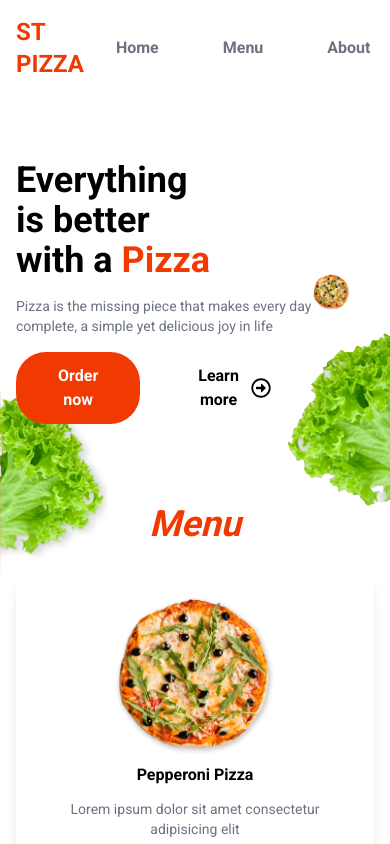
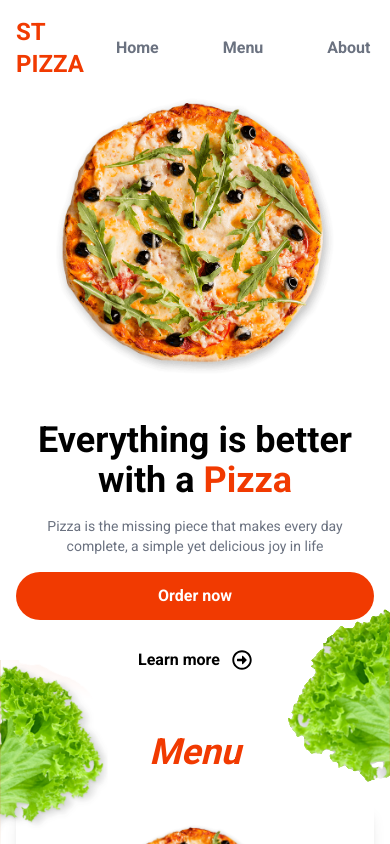
Before and after one commit to nphn2028thief/food-ordering, a Next.js app: page / in a window 390 px wide. Shown: the top 844 px of the page. Built offline with nearby package versions, Linux system fonts and the light colour scheme.

Commit message:
Implement responsive for banner section

```diff
--- a/src/app/(home)/page.tsx
+++ b/src/app/(home)/page.tsx
@@ -33,7 +33,7 @@ const HomePage = () => {
 
       <section className="my-14">
         <SectionHeader title="Don't hesitate to contact us" />
-        <div className="text-2xl xl:text-3xl text-center mt-6 underline">
+        <div className="text-xl md:text-2xl xl:text-3xl text-center mt-6 underline">
           <a href="tel:+84777498646">+84777498646</a>
         </div>
       </section>
--- a/src/components/features/Banner/index.tsx
+++ b/src/components/features/Banner/index.tsx
@@ -6,17 +6,17 @@ import Button from "@/components/common/Button";
 
 const Banner = () => {
   return (
-    <section style={{ gridTemplateColumns: "0.4fr 0.6fr" }} className="grid">
-      <div className="flex flex-col gap-4 py-16">
+    <section className="flex flex-col-reverse md:grid md:grid-cols-banner-responsive gap-3 lg:grid-cols-banner">
+      <div className="flex flex-col gap-4 text-center md:text-start py-8 md:py-16">
         <h1 className="text-4xl font-semibold">
-          Everything <br /> is better <br /> with a{" "}
+          Everything <br className="hidden md:inline" /> is better <br /> with a{" "}
           <span className="text-primary">Pizza</span>
         </h1>
         <p className="text-gray-500 text-sm">
           Pizza is the missing piece that makes every day complete, a simple yet
           delicious joy in life
         </p>
-        <div className="flex gap-4">
+        <div className="flex flex-col md:flex-row gap-4">
           <Button primary className="!font-semibold">
             Order now
           </Button>
@@ -29,7 +29,7 @@ const Banner = () => {
         </div>
       </div>
 
-      <div className="relative">
+      <div className="self-center md:self-auto relative w-[280px] h-[280px] md:w-auto md:h-auto">
         <Image src="/images/pizza.png" fill objectFit="contain" alt="pizza" />
       </div>
     </section>
--- a/src/components/features/Menu/index.tsx
+++ b/src/components/features/Menu/index.tsx
@@ -10,7 +10,7 @@ const Menu = () => {
       <SectionHeader title="menu" />
 
       <div className="absolute left-0 right-0">
-        <div className="absolute left-0 -top-[152px] -z-[1]">
+        <div className="absolute left-0 -top-28 md:-top-[152px] -z-[1]">
           <Image
             src="/images/salad1.png"
             width={109}
@@ -19,7 +19,7 @@ const Menu = () => {
             alt="salad1"
           />
         </div>
-        <div className="absolute right-0 -top-56 -z-[1]">
+        <div className="absolute right-0 -top-44 md:-top-56 -z-[1]">
           <Image
             src="/images/salad2.png"
             width={107}
--- a/tailwind.config.ts
+++ b/tailwind.config.ts
@@ -14,6 +14,10 @@ const config: Config = {
       colors: {
         primary: "#f13a01",
       },
+      gridTemplateColumns: {
+        banner: "0.4fr 0.6fr",
+        "banner-responsive": "0.6fr 0.4fr",
+      },
     },
   },
   plugins: [],
```
